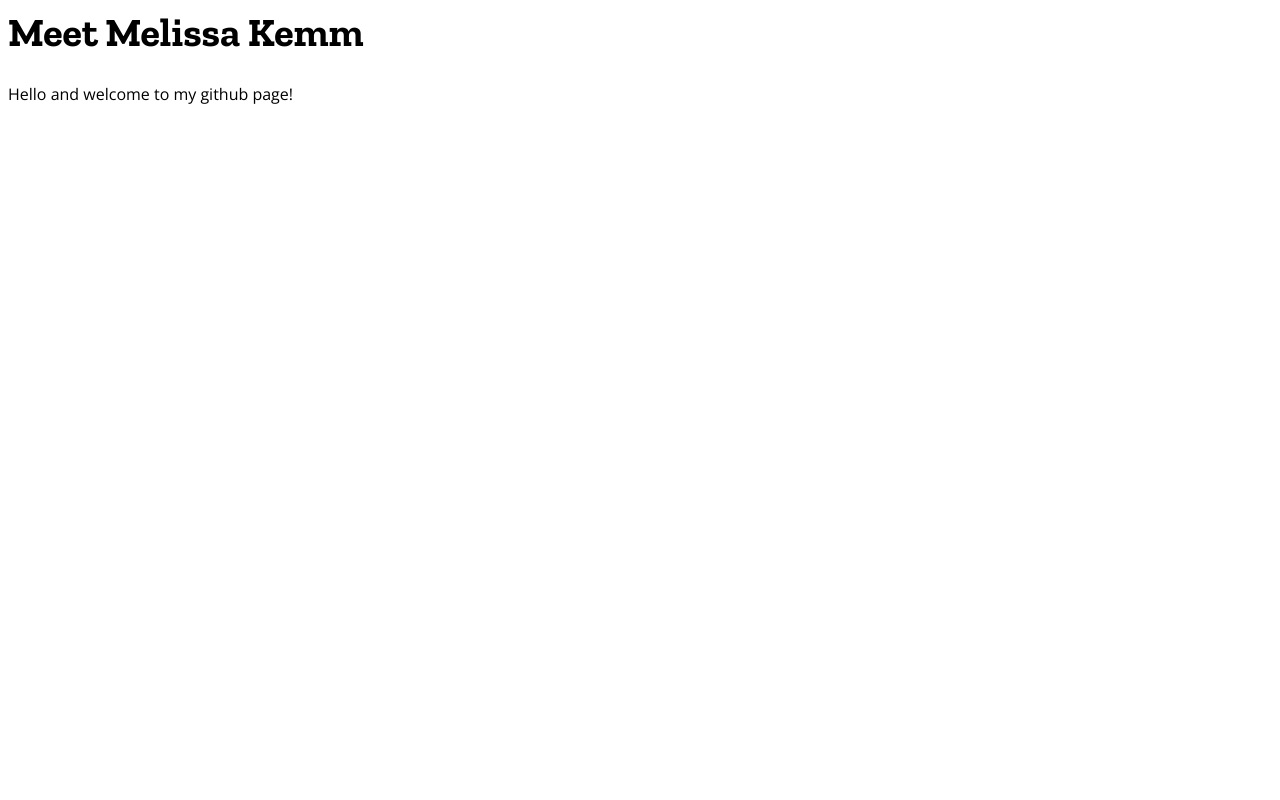
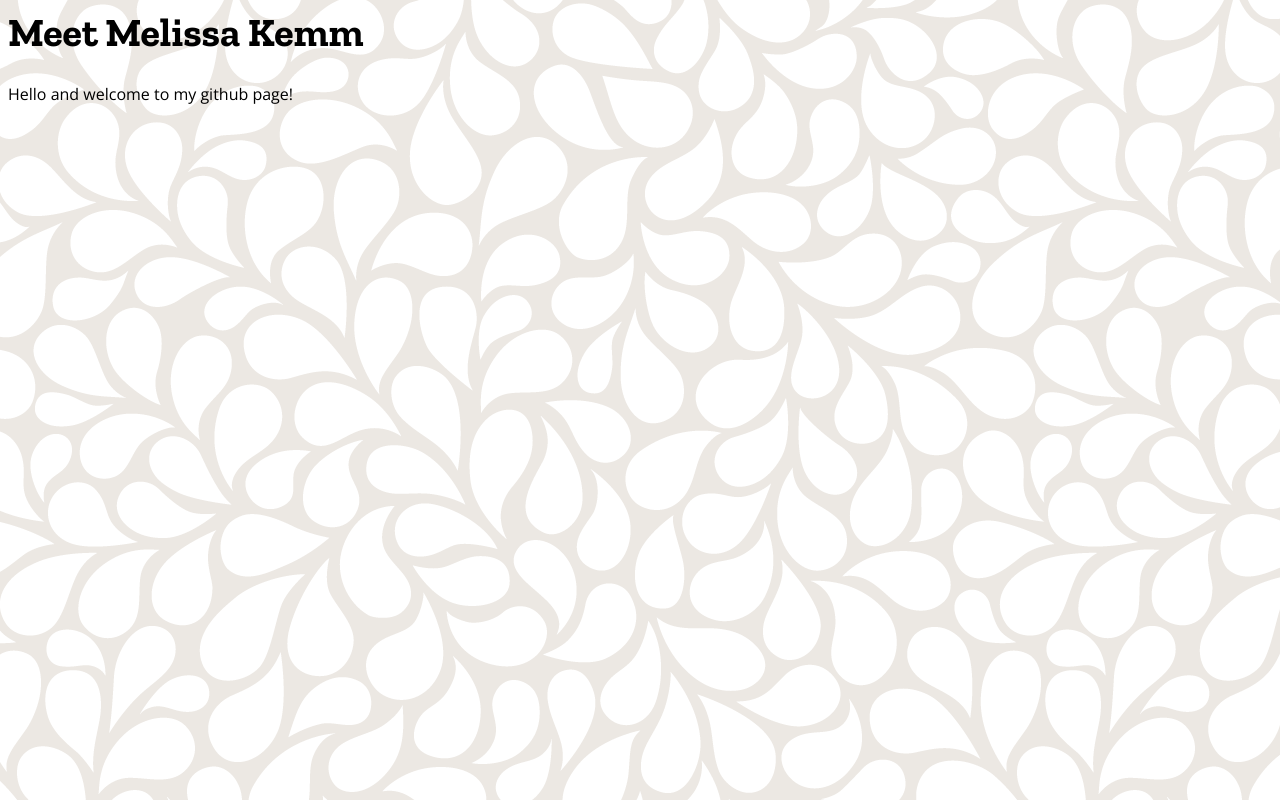
Before and after one commit to mfk987/eme6930, a plain HTML site: page index.html in a window 1280 px wide. Drawn offline with nearby package versions, Linux system fonts and the light colour scheme.

Commit message:
Update style.css

```diff
--- a/css/style.css
+++ b/css/style.css
@@ -7,7 +7,7 @@ h1{
 }
 
 body{
-    background-image: url("images/drops.png");
+    background-image: url("../images/drops.png");
     background-repeat: repeat;
     font-family: 'Open Sans', sans-serif;
     font-weight: 400;
```
